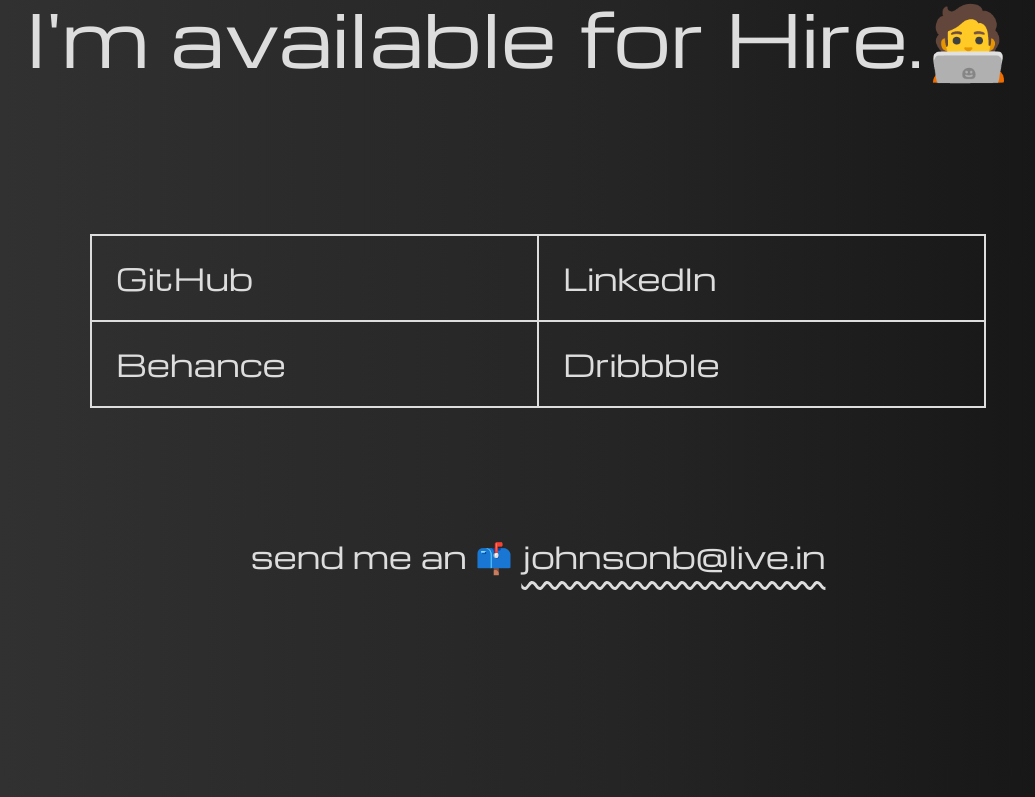
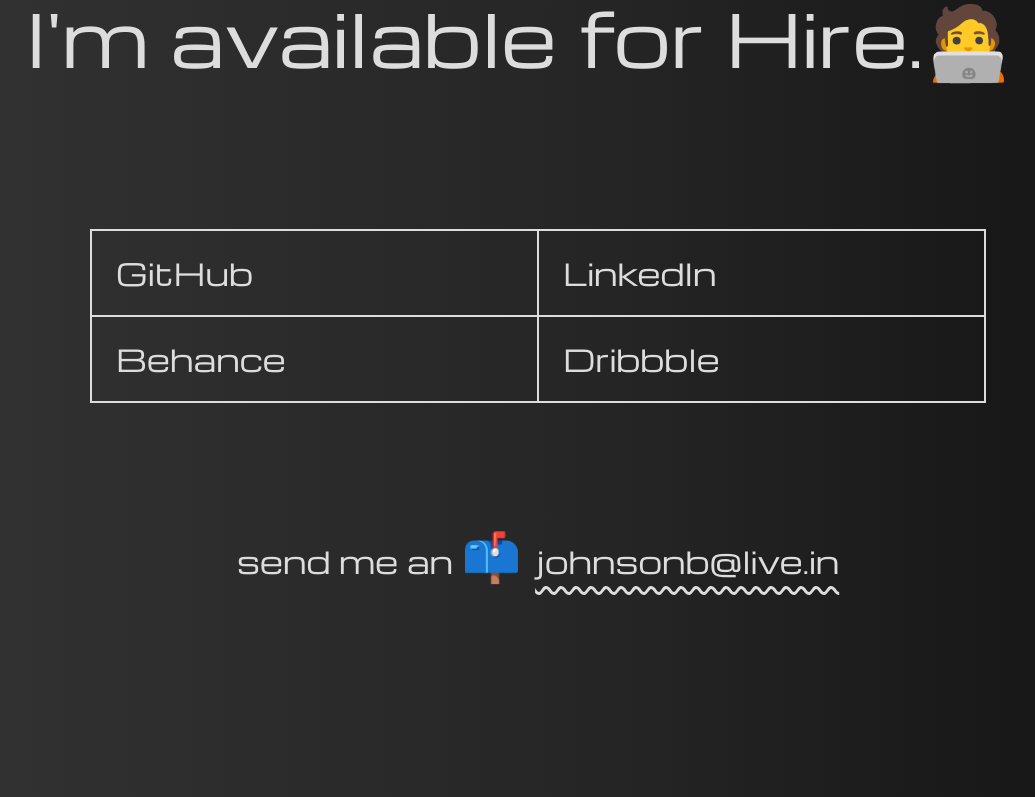
Before and after one commit to johnsonbhaskaran/Portfolio, a React (Vite) app: page / in a window 1280 px wide. Shown: the part 3296-4093 px from the top of the page, without its empty margins (102-1137 px from the left). Built offline with nearby package versions, Linux system fonts and the light colour scheme.

Commit message:
Minor: tweak in emoji. Inner perfectionist said

```diff
--- a/src/sections/Hire.jsx
+++ b/src/sections/Hire.jsx
@@ -3,7 +3,7 @@ const Hire = () => {
     <div className='flex flex-col items-center bg-white/0 w-full h-screen'>
       <div className='flex flex-col justify-center w-5xl h-1/4'>
         <p className='text-4xl/16'>Yes you can hire me!</p>
-        <h1 className='text-7xl'>I'm available for Hire.🧑‍💻</h1>
+        <h2 className='text-7xl'>I'm available for Hire.🧑‍💻</h2>
       </div>
       <div className='flex flex-col justify-evenly items-center w-4xl h-3/4 text-3xl'>
         <div className='grid grid-cols-2 w-full cursor-pointer'>
@@ -13,7 +13,7 @@ const Hire = () => {
           <div className='p-6 border border-r-2 border-b-2'>Dribbble</div>
         </div>
         <p>
-          send me an 📫{" "}
+          send me an <span className='text-5xl'>📫 </span>
           <span className={`decoration-wavy underline underline-offset-[12px]`}>
             johnsonb@live.in
           </span>
```
